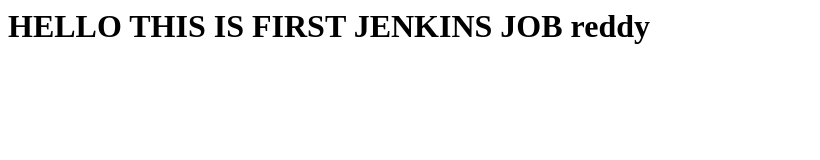
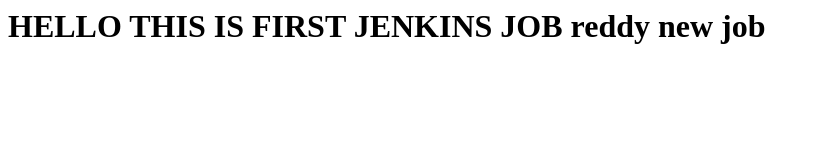
Before and after one commit to bravireddy204/myweb, a plain HTML site: page index.html in a window 1280 px wide. Shown: the whole page, without its empty margins (0-820 px from the left). Drawn offline with Linux system fonts and the light colour scheme.

Commit message:
1st commit

```diff
--- a/index.html
+++ b/index.html
@@ -1 +1 @@
-<h1> HELLO THIS IS FIRST JENKINS JOB reddy </h1>
+<h1> HELLO THIS IS FIRST JENKINS JOB reddy new job </h1>
```
